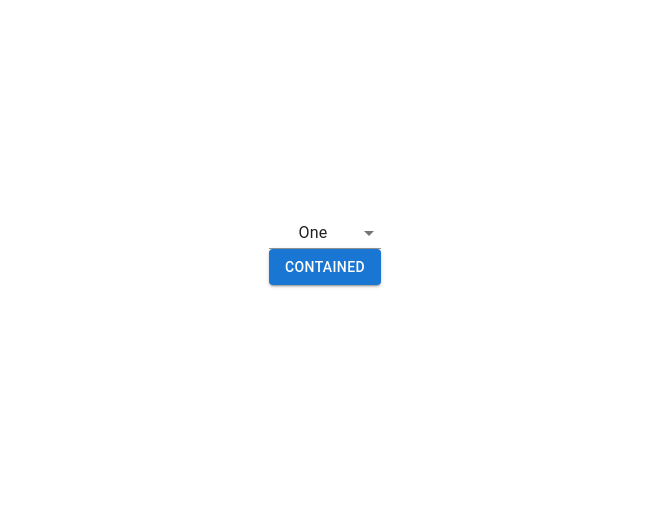
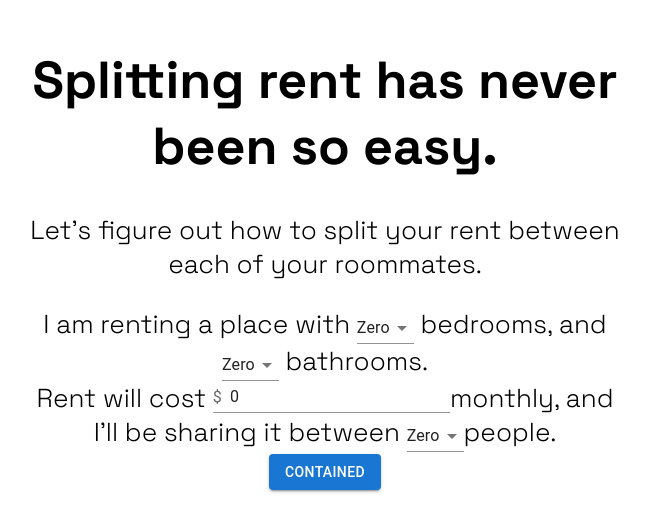
Before and after one commit to jcpalmer108/split-rent, a React (Create React App) app: page / in a window 1280 px wide. Shown: the part 149-680 px from the top of the page, without its empty margins (315-964 px from the left). Built offline with nearby package versions, Linux system fonts and the light colour scheme.

Commit message:
added main fields with redux

```diff
--- a/package.json
+++ b/package.json
@@ -15,6 +15,7 @@
     "react-dom": "^17.0.2",
     "react-redux": "^7.2.6",
     "react-scripts": "5.0.0",
+    "react-transition-group": "^4.4.2",
     "sass": "^1.49.9"
   },
   "scripts": {
--- a/src/app/store.js
+++ /dev/null
@@ -1,10 +0,0 @@
-import { configureStore } from '@reduxjs/toolkit';
-import counterReducer from '../features/counter/counterSlice';
-import bedroomReducer from '../features/bedroom/bedroomSlice';
-
-export const store = configureStore({
-  reducer: {
-    counter: counterReducer,
-    bedroom: bedroomReducer,
-  },
-});
--- a/src/index.js
+++ b/src/index.js
@@ -2,7 +2,7 @@ import React from 'react';
 import ReactDOM from 'react-dom';
 import './index.css';
 import App from './App';
-import { store } from './app/store';
+import { store } from './store/store.js';
 import { Provider } from 'react-redux';
 import * as serviceWorker from './serviceWorker';
 
--- /dev/null
+++ b/src/store/bathroomSlice.js
@@ -0,0 +1,13 @@
+import { createSlice } from "@reduxjs/toolkit"
+
+export const slice = createSlice({
+  name: 'bathroom',
+  initialState: 0,
+  reducers: {
+    setBathroom: (state, action) => state = action.payload,
+  }
+})
+
+export const { setBathroom } = slice.actions;
+
+export default slice.reducer;
--- a/src/features/bedroom/bedroomSlice.js
+++ b/src/store/bedroomSlice.js
@@ -2,7 +2,7 @@ import { createSlice } from "@reduxjs/toolkit"
 
 export const slice = createSlice({
   name: 'bedroom',
-  initialState: 1,
+  initialState: 0,
   reducers: {
     setBedroom: (state, action) => state = action.payload,
   }
--- /dev/null
+++ b/src/store/rentSlice.js
@@ -0,0 +1,13 @@
+import { createSlice } from "@reduxjs/toolkit"
+
+export const slice = createSlice({
+  name: 'rent',
+  initialState: 0,
+  reducers: {
+    setRent: (state, action) => state = action.payload,
+  }
+})
+
+export const { setRent } = slice.actions;
+
+export default slice.reducer;
--- /dev/null
+++ b/src/store/roommateSlice.js
@@ -0,0 +1,13 @@
+import { createSlice } from "@reduxjs/toolkit"
+
+export const slice = createSlice({
+  name: 'roommate',
+  initialState: 0,
+  reducers: {
+    setRoommate: (state, action) => state = action.payload,
+  }
+})
+
+export const { setRoommate } = slice.actions;
+
+export default slice.reducer;
--- /dev/null
+++ b/src/store/store.js
@@ -0,0 +1,18 @@
+import { configureStore } from '@reduxjs/toolkit';
+import counterReducer from '../features/counter/counterSlice';
+import bedroomReducer from './bedroomSlice.js';
+import bathroomReducer from './bathroomSlice';
+import rentReducer from './rentSlice';
+import roommateReducer from './roommateSlice';
+
+
+
+export const store = configureStore({
+  reducer: {
+    counter: counterReducer,
+    bedroom: bedroomReducer,
+    bathroom: bathroomReducer,
+    rent: rentReducer,
+    roommate: roommateReducer,
+  },
+});
--- a/src/views/Apartment/Apartment.js
+++ b/src/views/Apartment/Apartment.js
@@ -1,23 +1,23 @@
 import React, { useState } from 'react';
 import { useSelector, useDispatch } from 'react-redux';
-import { Select, MenuItem, FormControl, Button } from '@mui/material';
+import { Select, MenuItem, TextField, Button, InputAdornment } from '@mui/material';
 import './Apartment.scss'
-import { setBedroom } from '../../features/bedroom/bedroomSlice';
+import RoomDetails from './components/RoomDetails.js';
+import RoommateDetails from './components/RoommateDetails.js'
+
+
+import { CSSTransition } from 'react-transition-group' // ES6
 
 export function Apartment () {
-  const bedroom = useSelector(state => state.bedroom)
+  const dispatch = useDispatch();
   const options = [
+    { key: 0, value: 'Zero' },
     { key: 1, value: 'One' },
     { key: 2, value: 'Two' },
     { key: 3, value: 'Three' },
     { key: 4, value: 'Four' },
     { key: 5, value: 'Five' },
   ]
-  const dispatch = useDispatch();
-
-  const handleBedroomChange = (event) => {
-    dispatch(setBedroom(event.target.value));
-  };
 
   const onSubmit = () => {
     console.log("submit")
@@ -26,23 +26,16 @@ export function Apartment () {
   return (
     <div className="apartment">
       <form onSubmit={onSubmit}>
-        <FormControl fullWidth>
-          <Select
-            labelId="demo-simple-select-label"
-            id="demo-simple-select"
-            value={bedroom}
-            variant="standard"
-            onChange={handleBedroomChange}
-          >
-            {
-              options.map((item) => {
-                return (<MenuItem key={item.key} value={item.key}>{item.value}</MenuItem>)
-              })
-            }
-          </Select>
+        <h1>Splitting rent has never been so easy.</h1>
+        <p>Let's figure out how to split your rent between each of your roommates.</p>
+          <RoomDetails options={options} />
+          <RoommateDetails options={options} />
           <Button type="submit" variant="contained">Contained</Button>
-        </FormControl>
       </form>
     </div>
   )
 }
+
+/*
+
+*/
--- /dev/null
+++ b/src/views/Apartment/components/RoomDetails.js
@@ -0,0 +1,52 @@
+import React from 'react';
+import { useSelector, useDispatch } from 'react-redux';
+import { Select, MenuItem, TextField, Button, InputAdornment } from '@mui/material';
+import { setBedroom } from '../../../store/bedroomSlice';
+import { setBathroom } from '../../../store/bathroomSlice';
+
+export default function Apartment (props) {
+  const dispatch = useDispatch();
+  const bedroom = useSelector(state => state.bedroom)
+  const bathroom = useSelector(state => state.bathroom)
+
+  const handleBedroomChange = (event) => {
+    dispatch(setBedroom(event.target.value));
+  };
+
+  const handleBathroomChange = (event) => {
+    dispatch(setBathroom(event.target.value));
+  };
+
+  return(
+    <div>I am renting a place with{' '}
+      <Select
+        labelId="demo-simple-select-label"
+        id="demo-simple-select"
+        value={bedroom}
+        variant="standard"
+        onChange={handleBedroomChange}
+      >
+        {
+          props.options.map((item) => {
+            return (<MenuItem key={item.key} value={item.key}>{item.value}</MenuItem>)
+          })
+        }
+      </Select>{' '}
+      bedrooms, and{' '}
+      <Select
+        labelId="demo-simple-select-label"
+        id="demo-simple-select"
+        value={bathroom}
+        variant="standard"
+        onChange={handleBathroomChange}
+      >
+        {
+          props.options.map((item) => {
+            return (<MenuItem key={item.key} value={item.key}>{item.value}</MenuItem>)
+          })
+        }
+      </Select>{' '}
+      bathrooms.
+    </div>
+  )
+}
--- /dev/null
+++ b/src/views/Apartment/components/RoommateDetails.js
@@ -0,0 +1,49 @@
+import React from 'react';
+import { useSelector, useDispatch } from 'react-redux';
+import { Select, MenuItem, TextField, Button, InputAdornment } from '@mui/material';
+import { setRent } from '../../../store/rentSlice';
+import { setRoommate } from '../../../store/roommateSlice';
+
+export default function Apartment (props) {
+  const dispatch = useDispatch();
+  const rent = useSelector(state => state.rent)
+  const roommate = useSelector(state => state.roommate)
+
+  const handleRentChange = (event) => {
+    dispatch(setRent(event.target.value));
+  };
+
+  const handleRoommateChange = (event) => {
+    dispatch(setRoommate(event.target.value));
+  };
+
+  return(
+    <div>
+      Rent will cost{' '}
+      <TextField
+        id="standard-basic"
+        value={rent}
+        onChange={handleRentChange}
+        variant="standard"
+        InputProps={{
+          startAdornment: <InputAdornment position="start">$</InputAdornment>
+        }}
+      />
+      monthly, and I'll be sharing it between{' '}
+      <Select
+        labelId="demo-simple-select-label"
+        id="demo-simple-select"
+        value={roommate}
+        variant="standard"
+        onChange={handleRoommateChange}
+      >
+        {
+          props.options.map((item) => {
+            return (<MenuItem key={item.key} value={item.key}>{item.value}</MenuItem>)
+          })
+        }
+      </Select>
+      people.
+    </div>
+  )
+}
```
Also changed, not shown: 2 other files (tests, documents, lock files or other folders).
